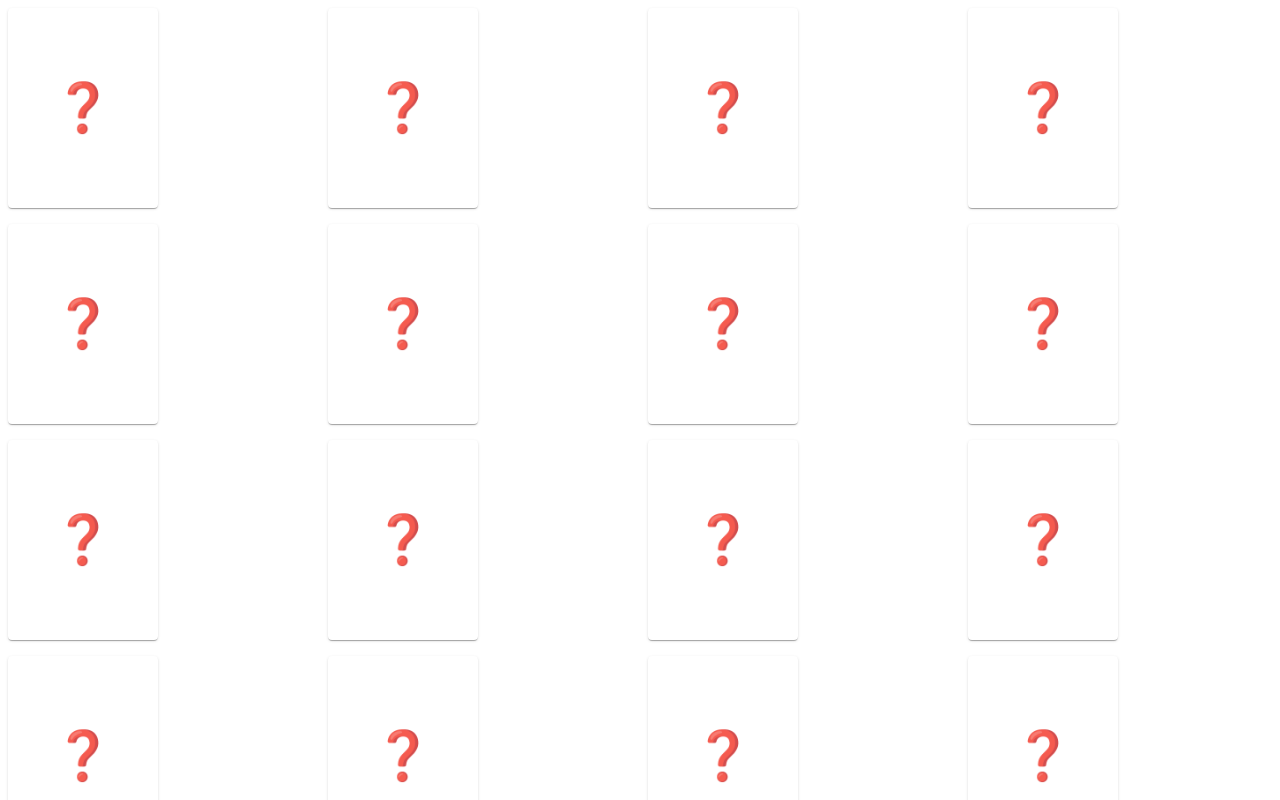
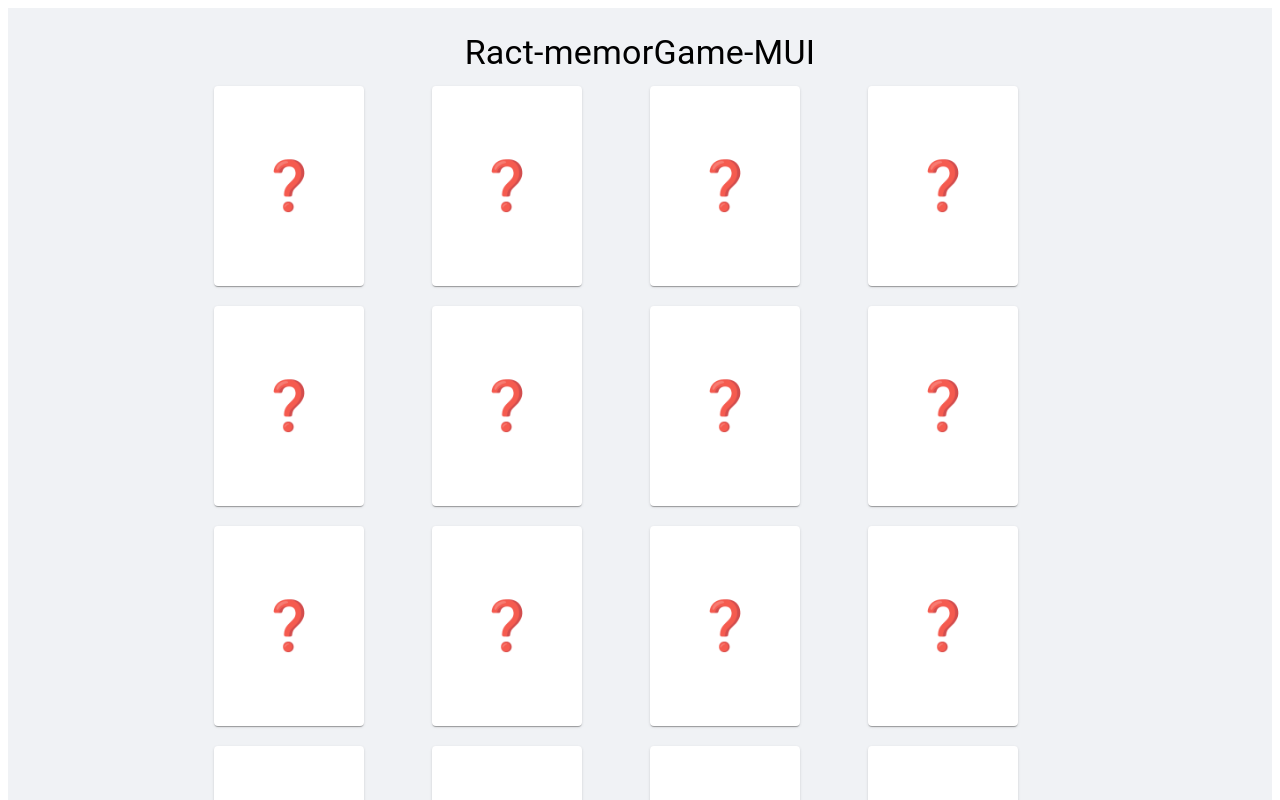
Before and after one commit to haddadiamirhosein/React-memory-Game, a React (Vite) app: page / in a window 1280 px wide. Shown: the top 800 px of the page. Built offline with nearby package versions, Linux system fonts and the light colour scheme.

Commit message:
add stayle in main app

```diff
--- a/src/App.tsx
+++ b/src/App.tsx
@@ -1,13 +1,25 @@
-import './App.css'
-import CardGame from './components/CardGame'
+import { Box, Container, Typography } from '@mui/material'
 import GameBoard from './components/GameBoard'
 
 function App() {
-
   return (
-    <>
-      <GameBoard/>
-    </>
+    <Box
+      sx={{
+        backgroundColor: '#f0f2f5',
+        minHeight: '100vh',
+        display: 'flex',
+        alignItems: 'center',
+        justifyContent: 'center',
+        padding: 3,
+      }}
+    >
+      <Container maxWidth="md">
+        <Typography variant="h4" align="center" gutterBottom>
+          Ract-memorGame-MUI
+        </Typography>
+        <GameBoard />
+      </Container>
+    </Box>
   )
 }
 
--- a/src/components/GameBoard.tsx
+++ b/src/components/GameBoard.tsx
@@ -56,9 +56,9 @@ function GameBoard() {
   }, [selectedcards, newCards]);
 
   return (
-    <Grid container spacing={2}>
+    <Grid container spacing="20px">
       {newCards.map((card) => (
-        <Grid size={{ xs: 4, md: 3, sm: 4 }} key={card.id}>
+        <Grid size={{ xs: 6, md: 3, sm: 4 }} key={card.id}>
           <CardGame
             onHandleClick={() => handleCardClick(card.id)}
             icon={card.icon}
--- a/src/data/cards.ts
+++ b/src/data/cards.ts
@@ -1,9 +1,9 @@
 export const cards = [
   { pairId: "1", id: "1", icon: "🍎" },
-  { pairId: "2", id: "2", icon: "🍌" },
+  { pairId: "2", id: "2", icon: "🎮" },
   { pairId: "3", id: "3", icon: "🍇" },
   { pairId: "4", id: "4", icon: "🍓" },
-  { pairId: "1", id: "5", icon: "🍍" },
+  { pairId: "1", id: "5", icon: "🚀" },
   { pairId: "1", id: "6", icon: "🍒" },
   { pairId: "1", id: "7", icon: "🥝" },
   { pairId: "1", id: "8", icon: "🍉" },
```
